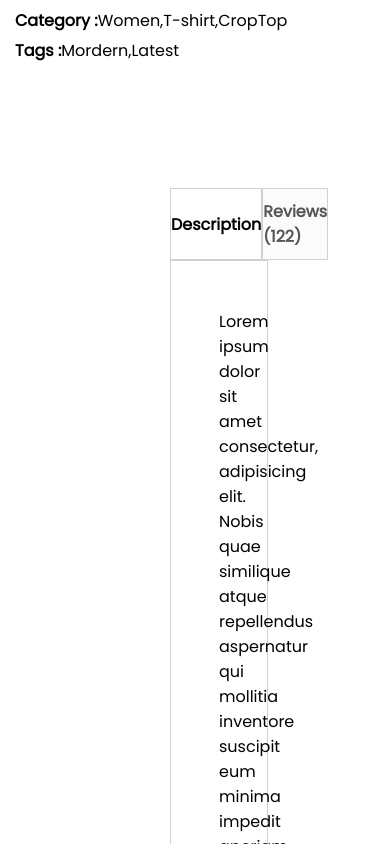
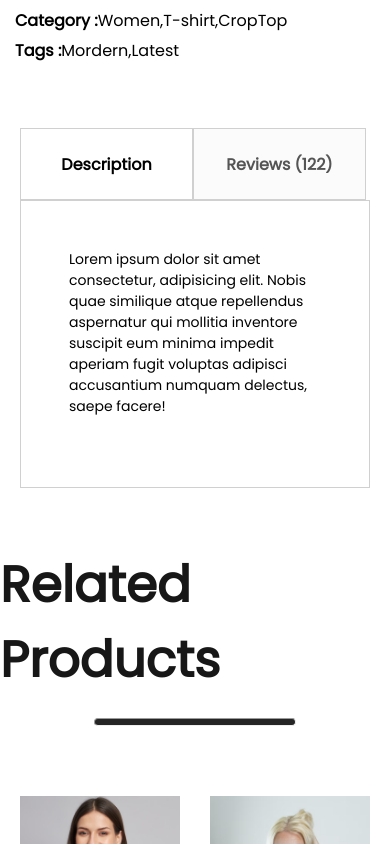
Before and after one commit to alexToMars/MERNCommerce, a React (Create React App) app in the folder frontend/: page /product/1 in a window 390 px wide. Shown: the part 900-1744 px from the top of the page. Built offline with nearby package versions, Linux system fonts and the light colour scheme.

Commit message:
Feature: DescriptionBox responsive

```diff
--- a/frontend/src/Components/DescriptionBox/DescriptionBox.css
+++ b/frontend/src/Components/DescriptionBox/DescriptionBox.css
@@ -30,3 +30,18 @@
     padding: 48px;
     padding-bottom: 70px;
 }
+
+@media(max-width:1280px){
+    .descriptionbox{
+        margin: 60px;
+    }
+}
+
+@media(max-width:1024px){
+    .descriptionbox{
+        margin: 60px 20px;
+    }
+    .descriptionbox-description{
+        font-size: 14px;
+    }
+}
```
